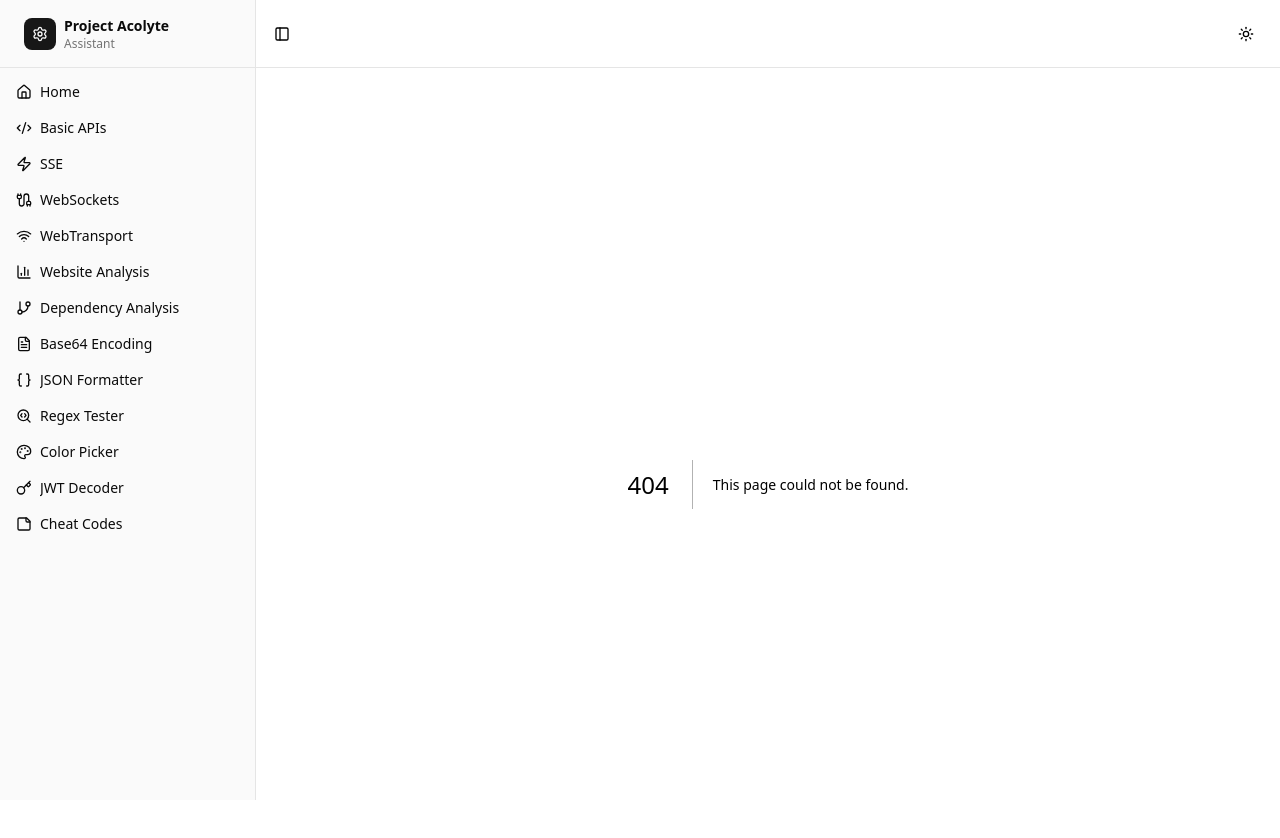
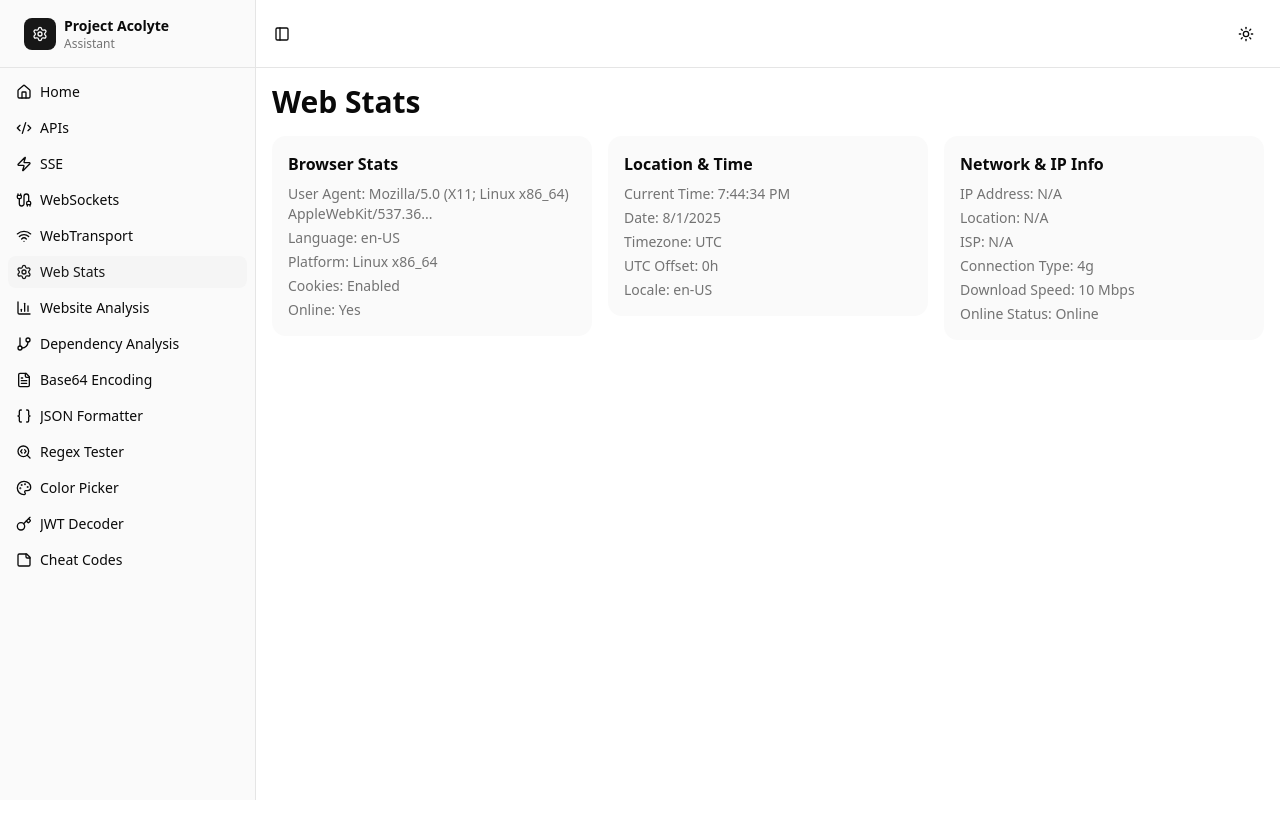
Before and after one commit to jbouder/acolyte, a Next.js app: page /web-stats in a window 1280 px wide. Before the commit this address had no page. Shown: the top 838 px of the page. After the commit the page ends 800 px from the top, so only its background shows below. Built offline with nearby package versions, Linux system fonts and the light colour scheme; no server answers.

Commit message:
Misc restructuring.

```diff
--- a/app/basic-apis/page.tsx
+++ b/app/apis/page.tsx
@@ -89,7 +89,7 @@ export default function BasicAPIsPage() {
   return (
     <div className="flex flex-1 flex-col gap-4">
       <div className="flex items-center justify-between">
-        <h1 className="text-3xl font-bold">Basic APIs</h1>
+        <h1 className="text-3xl font-bold">APIs</h1>
       </div>
 
       <div className="grid gap-4 md:grid-cols-2 md:items-start">
--- a/app/layout.tsx
+++ b/app/layout.tsx
@@ -22,7 +22,7 @@ const geistMono = Geist_Mono({
 });
 
 export const metadata: Metadata = {
-  title: 'Acolyte',
+  title: 'Project Acolyte',
   description:
     'A tool designed to assist web developers in their day-to-day duties.',
 };
--- a/app/page.tsx
+++ b/app/page.tsx
@@ -1,54 +1,4 @@
-'use client';
-
-import { useEffect, useState } from 'react';
-
-// Network Information API interface (experimental)
-interface NetworkInformation {
-  effectiveType?: string;
-  downlink?: number;
-  rtt?: number;
-  saveData?: boolean;
-}
-
-interface NavigatorWithConnection extends Navigator {
-  connection?: NetworkInformation;
-}
-
-interface IPInfo {
-  ip?: string;
-  city?: string;
-  region?: string;
-  country?: string;
-  org?: string;
-  timezone?: string;
-}
-
 export default function Home() {
-  const [ipInfo, setIpInfo] = useState<IPInfo>({});
-  const [loading, setLoading] = useState(true);
-
-  useEffect(() => {
-    const fetchIPInfo = async () => {
-      try {
-        const response = await fetch('https://ipapi.co/json/');
-        const data = await response.json();
-        setIpInfo({
-          ip: data.ip,
-          city: data.city,
-          region: data.region,
-          country: data.country_name,
-          org: data.org,
-          timezone: data.timezone,
-        });
-      } catch (error) {
-        console.error('Failed to fetch IP info:', error);
-      } finally {
-        setLoading(false);
-      }
-    };
-
-    fetchIPInfo();
-  }, []);
   return (
     <div className="flex flex-1 flex-col gap-4">
       <div className="flex items-center justify-between">
@@ -58,104 +8,38 @@ export default function Home() {
         <div className="p-6">
           <p className="text-muted-foreground">
             A tool designed to assist web developers in their day-to-day duties.
+            Whether you&apos;re testing APIs, analyzing performance, or
+            utilizing helpful development utilities, Acolyte provides the
+            essential features you need to be more productive and efficient.
           </p>
         </div>
       </div>
       <div className="grid auto-rows-min gap-4 md:grid-cols-2 lg:grid-cols-3">
         <div className="aspect-video rounded-xl bg-muted/50 p-4 flex flex-col justify-between">
           <div>
-            <h3 className="font-semibold mb-2">Browser Stats</h3>
-            <div className="space-y-1 text-sm text-muted-foreground">
-              <div>
-                User Agent:{' '}
-                {typeof navigator !== 'undefined'
-                  ? navigator.userAgent.substring(0, 50) + '...'
-                  : 'N/A'}
-              </div>
-              <div>
-                Language:{' '}
-                {typeof navigator !== 'undefined' ? navigator.language : 'N/A'}
-              </div>
-              <div>
-                Platform:{' '}
-                {typeof navigator !== 'undefined' ? navigator.platform : 'N/A'}
-              </div>
-              <div>
-                Cookies:{' '}
-                {typeof navigator !== 'undefined'
-                  ? navigator.cookieEnabled
-                    ? 'Enabled'
-                    : 'Disabled'
-                  : 'N/A'}
-              </div>
-              <div>
-                Online:{' '}
-                {typeof navigator !== 'undefined'
-                  ? navigator.onLine
-                    ? 'Yes'
-                    : 'No'
-                  : 'N/A'}
-              </div>
-            </div>
+            <h3 className="font-semibold mb-2">🧪 API Testing</h3>
+            <p className="text-sm text-muted-foreground">
+              Comprehensive API testing tools for REST, SSE, and WebSocket
+              endpoints. Test and debug your APIs with ease.
+            </p>
           </div>
         </div>
         <div className="aspect-video rounded-xl bg-muted/50 p-4 flex flex-col justify-between">
           <div>
-            <h3 className="font-semibold mb-2">Location & Time</h3>
-            <div className="space-y-1 text-sm text-muted-foreground">
-              <div>Current Time: {new Date().toLocaleTimeString()}</div>
-              <div>Date: {new Date().toLocaleDateString()}</div>
-              <div>
-                Timezone: {Intl.DateTimeFormat().resolvedOptions().timeZone}
-              </div>
-              <div>UTC Offset: {new Date().getTimezoneOffset() / -60}h</div>
-              <div>
-                Locale:{' '}
-                {typeof navigator !== 'undefined' ? navigator.language : 'N/A'}
-              </div>
-            </div>
+            <h3 className="font-semibold mb-2">📊 Analysis</h3>
+            <p className="text-sm text-muted-foreground">
+              In-depth performance and dependency analysis tools to help you
+              optimize your applications and understand your codebase.
+            </p>
           </div>
         </div>
         <div className="aspect-video rounded-xl bg-muted/50 p-4 flex flex-col justify-between">
           <div>
-            <h3 className="font-semibold mb-2">Network & IP Info</h3>
-            <div className="space-y-1 text-sm text-muted-foreground">
-              <div>
-                IP Address: {loading ? 'Loading...' : ipInfo.ip || 'N/A'}
-              </div>
-              <div>
-                Location:{' '}
-                {loading
-                  ? 'Loading...'
-                  : ipInfo.city && ipInfo.country
-                    ? `${ipInfo.city}, ${ipInfo.country}`
-                    : 'N/A'}
-              </div>
-              <div>ISP: {loading ? 'Loading...' : ipInfo.org || 'N/A'}</div>
-              <div>
-                Connection Type:{' '}
-                {typeof navigator !== 'undefined' &&
-                (navigator as NavigatorWithConnection).connection
-                  ? (navigator as NavigatorWithConnection).connection
-                      ?.effectiveType || 'Unknown'
-                  : 'N/A'}
-              </div>
-              <div>
-                Download Speed:{' '}
-                {typeof navigator !== 'undefined' &&
-                (navigator as NavigatorWithConnection).connection
-                  ? `${(navigator as NavigatorWithConnection).connection?.downlink || 'Unknown'} Mbps`
-                  : 'N/A'}
-              </div>
-              <div>
-                Online Status:{' '}
-                {typeof navigator !== 'undefined'
-                  ? navigator.onLine
-                    ? 'Online'
-                    : 'Offline'
-                  : 'N/A'}
-              </div>
-            </div>
+            <h3 className="font-semibold mb-2">🔧 Utilities</h3>
+            <p className="text-sm text-muted-foreground">
+              Essential development utilities including JSON formatting, regex
+              testing, Base64 encoding, and more to streamline your workflow.
+            </p>
           </div>
         </div>
       </div>
--- /dev/null
+++ b/app/web-stats/page.tsx
@@ -0,0 +1,158 @@
+'use client';
+
+import { useEffect, useState } from 'react';
+
+// Network Information API interface (experimental)
+interface NetworkInformation {
+  effectiveType?: string;
+  downlink?: number;
+  rtt?: number;
+  saveData?: boolean;
+}
+
+interface NavigatorWithConnection extends Navigator {
+  connection?: NetworkInformation;
+}
+
+interface IPInfo {
+  ip?: string;
+  city?: string;
+  region?: string;
+  country?: string;
+  org?: string;
+  timezone?: string;
+}
+
+export default function WebStatsPage() {
+  const [ipInfo, setIpInfo] = useState<IPInfo>({});
+  const [loading, setLoading] = useState(true);
+
+  useEffect(() => {
+    const fetchIPInfo = async () => {
+      try {
+        const response = await fetch('https://ipapi.co/json/');
+        const data = await response.json();
+        setIpInfo({
+          ip: data.ip,
+          city: data.city,
+          region: data.region,
+          country: data.country_name,
+          org: data.org,
+          timezone: data.timezone,
+        });
+      } catch (error) {
+        console.error('Failed to fetch IP info:', error);
+      } finally {
+        setLoading(false);
+      }
+    };
+
+    fetchIPInfo();
+  }, []);
+
+  return (
+    <div className="flex flex-1 flex-col gap-4">
+      <div className="flex items-center justify-between">
+        <h1 className="text-3xl font-bold">Web Stats</h1>
+      </div>
+      <div className="grid auto-rows-min gap-4 md:grid-cols-2 lg:grid-cols-3">
+        <div className="aspect-video rounded-xl bg-muted/50 p-4 flex flex-col justify-between">
+          <div>
+            <h3 className="font-semibold mb-2">Browser Stats</h3>
+            <div className="space-y-1 text-sm text-muted-foreground">
+              <div>
+                User Agent:{' '}
+                {typeof navigator !== 'undefined'
+                  ? navigator.userAgent.substring(0, 50) + '...'
+                  : 'N/A'}
+              </div>
+              <div>
+                Language:{' '}
+                {typeof navigator !== 'undefined' ? navigator.language : 'N/A'}
+              </div>
+              <div>
+                Platform:{' '}
+                {typeof navigator !== 'undefined' ? navigator.platform : 'N/A'}
+              </div>
+              <div>
+                Cookies:{' '}
+                {typeof navigator !== 'undefined'
+                  ? navigator.cookieEnabled
+                    ? 'Enabled'
+                    : 'Disabled'
+                  : 'N/A'}
+              </div>
+              <div>
+                Online:{' '}
+                {typeof navigator !== 'undefined'
+                  ? navigator.onLine
+                    ? 'Yes'
+                    : 'No'
+                  : 'N/A'}
+              </div>
+            </div>
+          </div>
+        </div>
+        <div className="aspect-video rounded-xl bg-muted/50 p-4 flex flex-col justify-between">
+          <div>
+            <h3 className="font-semibold mb-2">Location & Time</h3>
+            <div className="space-y-1 text-sm text-muted-foreground">
+              <div>Current Time: {new Date().toLocaleTimeString()}</div>
+              <div>Date: {new Date().toLocaleDateString()}</div>
+              <div>
+                Timezone: {Intl.DateTimeFormat().resolvedOptions().timeZone}
+              </div>
+              <div>UTC Offset: {new Date().getTimezoneOffset() / -60}h</div>
+              <div>
+                Locale:{' '}
+                {typeof navigator !== 'undefined' ? navigator.language : 'N/A'}
+              </div>
+            </div>
+          </div>
+        </div>
+        <div className="aspect-video rounded-xl bg-muted/50 p-4 flex flex-col justify-between">
+          <div>
+            <h3 className="font-semibold mb-2">Network & IP Info</h3>
+            <div className="space-y-1 text-sm text-muted-foreground">
+              <div>
+                IP Address: {loading ? 'Loading...' : ipInfo.ip || 'N/A'}
+              </div>
+              <div>
+                Location:{' '}
+                {loading
+                  ? 'Loading...'
+                  : ipInfo.city && ipInfo.country
+                    ? `${ipInfo.city}, ${ipInfo.country}`
+                    : 'N/A'}
+              </div>
+              <div>ISP: {loading ? 'Loading...' : ipInfo.org || 'N/A'}</div>
+              <div>
+                Connection Type:{' '}
+                {typeof navigator !== 'undefined' &&
+                (navigator as NavigatorWithConnection).connection
+                  ? (navigator as NavigatorWithConnection).connection
+                      ?.effectiveType || 'Unknown'
+                  : 'N/A'}
+              </div>
+              <div>
+                Download Speed:{' '}
+                {typeof navigator !== 'undefined' &&
+                (navigator as NavigatorWithConnection).connection
+                  ? `${(navigator as NavigatorWithConnection).connection?.downlink || 'Unknown'} Mbps`
+                  : 'N/A'}
+              </div>
+              <div>
+                Online Status:{' '}
+                {typeof navigator !== 'undefined'
+                  ? navigator.onLine
+                    ? 'Online'
+                    : 'Offline'
+                  : 'N/A'}
+              </div>
+            </div>
+          </div>
+        </div>
+      </div>
+    </div>
+  );
+}
--- a/components/app-sidebar.tsx
+++ b/components/app-sidebar.tsx
@@ -38,8 +38,8 @@ const items = [
     icon: Home,
   },
   {
-    title: 'Basic APIs',
-    url: '/basic-apis',
+    title: 'APIs',
+    url: '/apis',
     icon: Code2,
   },
   {
@@ -56,6 +56,11 @@ const items = [
     title: 'WebTransport',
     url: '/webtransport',
     icon: Wifi,
+  },
+  {
+    title: 'Web Stats',
+    url: '/web-stats',
+    icon: Settings,
   },
   {
     title: 'Website Analysis',
```
